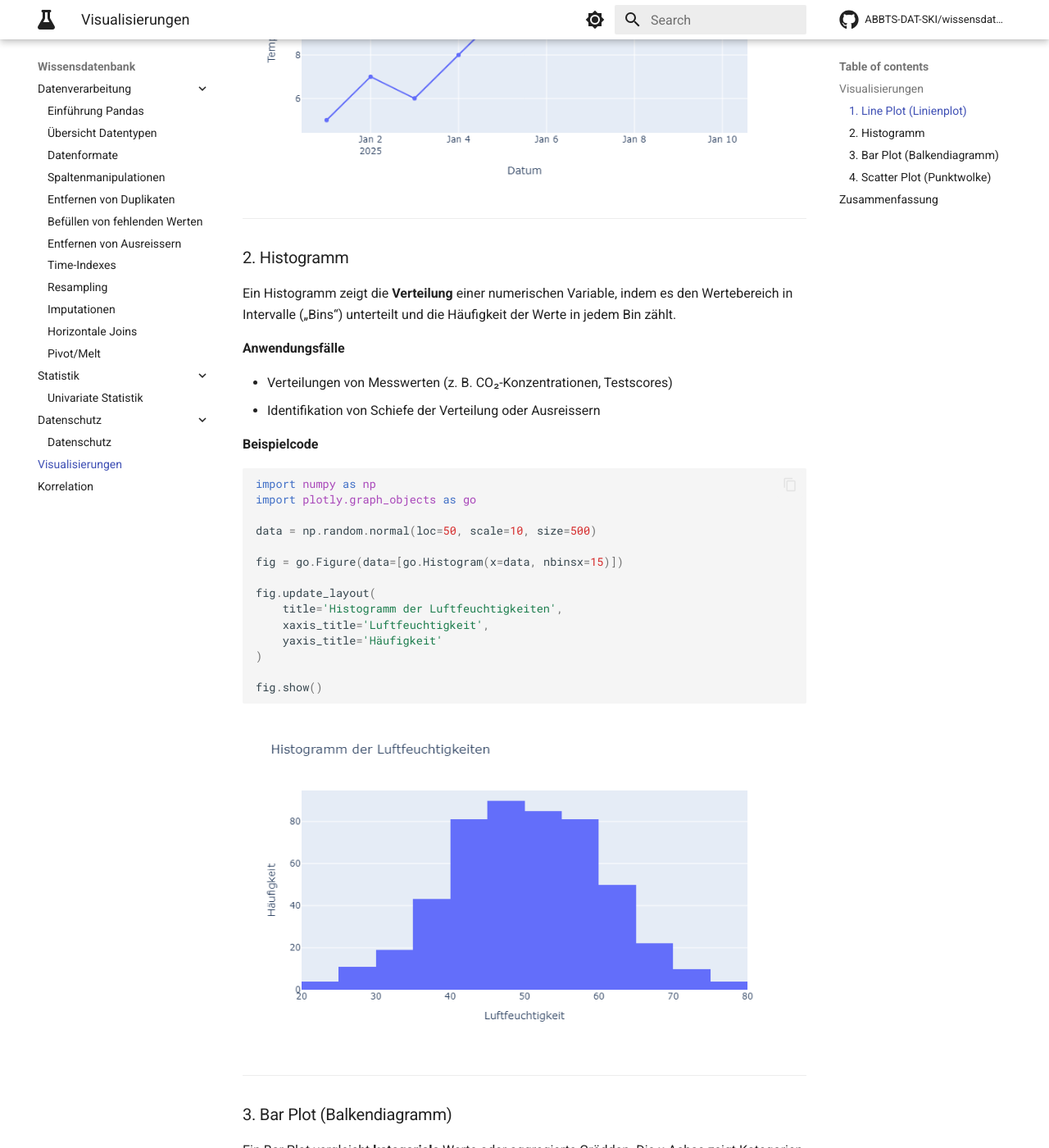
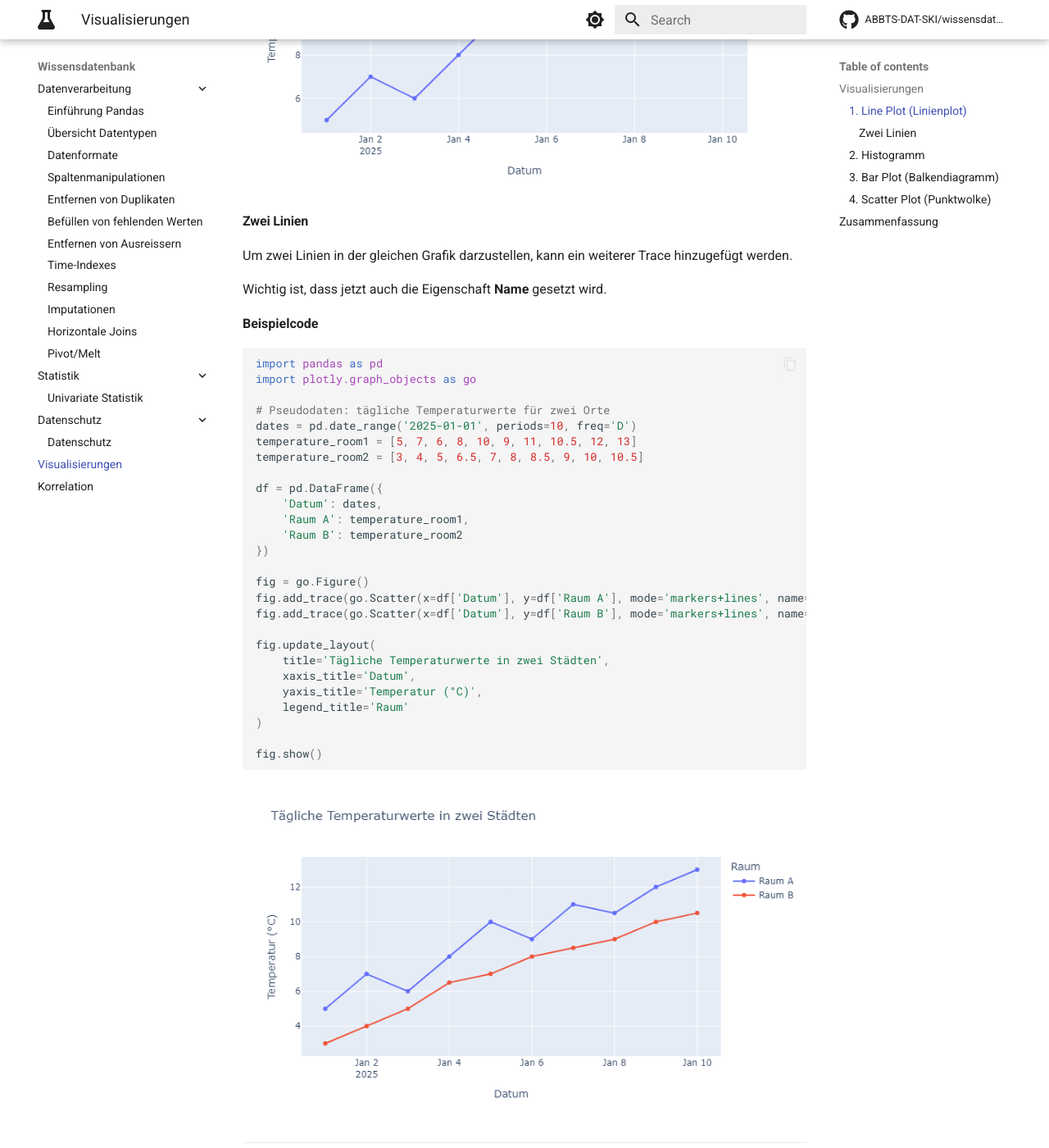
Before and after one commit to ABBTS-DAT-SKI/wissensdatenbank, an MkDocs documentation site: the page built from docs/visualization.md, in a window 1280 px wide and 1400 px high, scrolled down 1419 px. Shown: the whole window at 82% size. Built offline with MkDocs 1.6.1 and Material for MkDocs 9.7.7, drawn with Linux system fonts in a browser that asks for light colours; comment, search, counter and statistics services are not loaded.

Commit message:
Added: 2 line plot

````diff
--- a/docs/visualization.md
+++ b/docs/visualization.md
@@ -42,6 +42,47 @@ fig.show()
 ```
 
 ![Tägliche Temperaturwerte](./img/daily_temp.png)
+
+
+#### Zwei Linien
+
+Um zwei Linien in der gleichen Grafik darzustellen, kann ein weiterer Trace hinzugefügt werden.
+
+Wichtig ist, dass jetzt auch die Eigenschaft **Name** gesetzt wird.
+
+**Beispielcode**
+
+```python
+import pandas as pd
+import plotly.graph_objects as go
+
+# Pseudodaten: tägliche Temperaturwerte für zwei Orte
+dates = pd.date_range('2025-01-01', periods=10, freq='D')
+temperature_room1 = [5, 7, 6, 8, 10, 9, 11, 10.5, 12, 13]
+temperature_room2 = [3, 4, 5, 6.5, 7, 8, 8.5, 9, 10, 10.5]
+
+df = pd.DataFrame({
+    'Datum': dates,
+    'Raum A': temperature_room1,
+    'Raum B': temperature_room2
+})
+
+fig = go.Figure()
+fig.add_trace(go.Scatter(x=df['Datum'], y=df['Raum A'], mode='markers+lines', name='Raum A'))
+fig.add_trace(go.Scatter(x=df['Datum'], y=df['Raum B'], mode='markers+lines', name='Raum B'))
+
+fig.update_layout(
+    title='Tägliche Temperaturwerte in zwei Städten',
+    xaxis_title='Datum',
+    yaxis_title='Temperatur (°C)',
+    legend_title='Raum'
+)
+
+fig.show()
+```
+
+![2 Linien](./img/2_lines.png)
+
 
 ---
 
````
Also changed, not shown: docs/img/2_lines.png (added).
